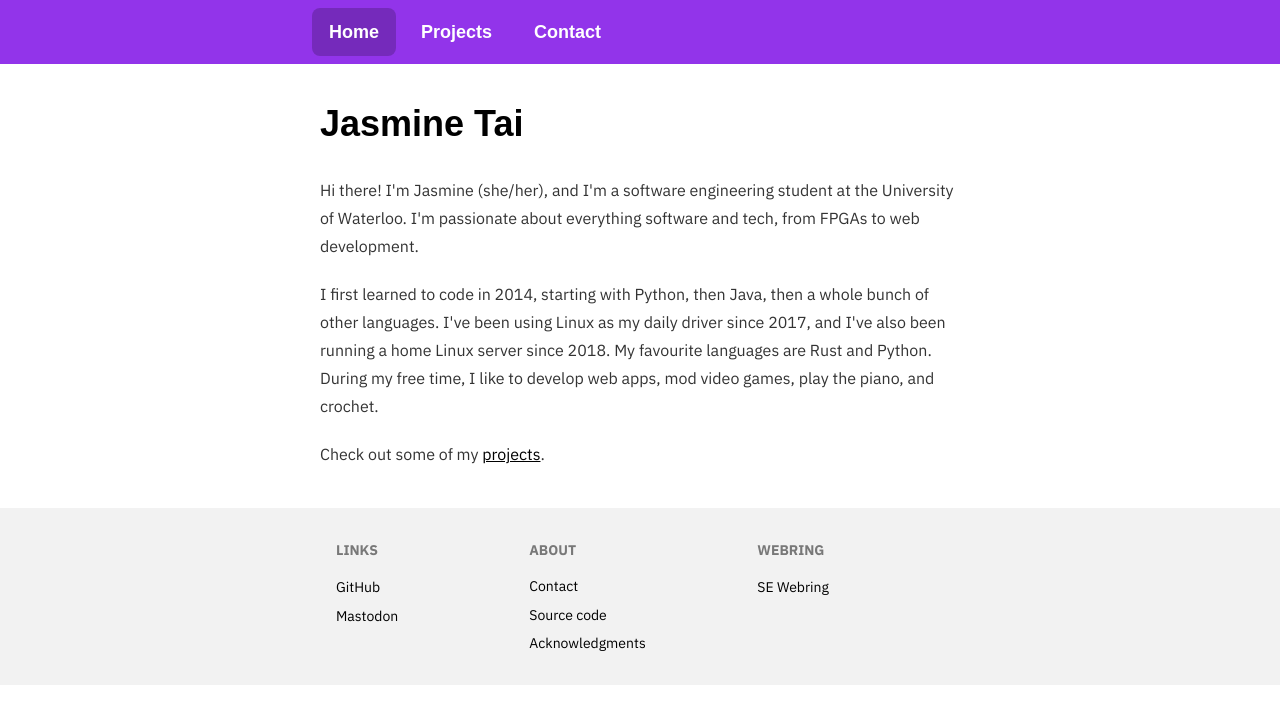
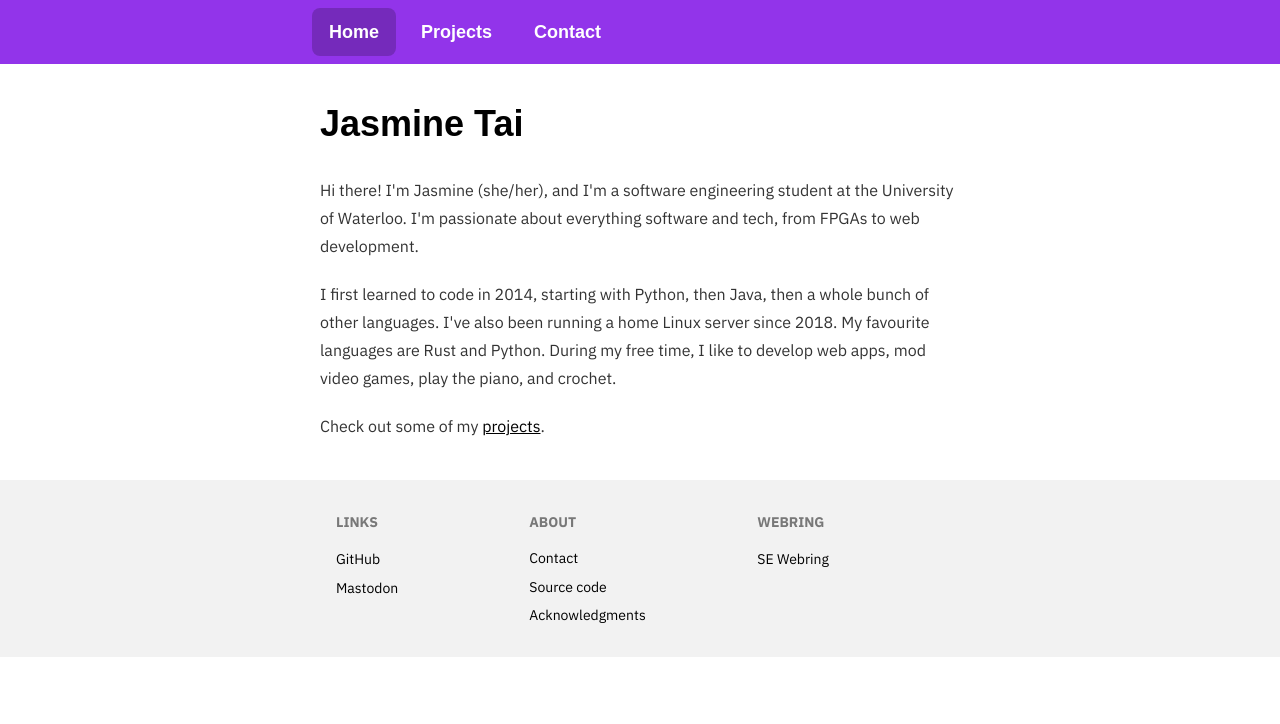
Before and after one commit to j-tai/jtai.ca, a SvelteKit app: page / in a window 1280 px wide. Shown: the top 724 px of the page. Built offline with nearby package versions, Linux system fonts and the light colour scheme; some icons are missing; a web font is replaced by a local one.

Commit message:
Update homepage

```diff
--- a/src/routes/+page.svelte
+++ b/src/routes/+page.svelte
@@ -11,9 +11,9 @@
     </p>
     <p>
         I first learned to code in 2014, starting with Python, then Java, then a whole bunch of
-        other languages. I've been using Linux as my daily driver since 2017, and I've also been
-        running a home Linux server since 2018. My favourite languages are Rust and Python. During
-        my free time, I like to develop web apps, mod video games, play the piano, and crochet.
+        other languages. I've also been running a home Linux server since 2018. My favourite
+        languages are Rust and Python. During my free time, I like to develop web apps, mod video
+        games, play the piano, and crochet.
     </p>
 
     <p>Check out some of my <a href="/projects">projects</a>.</p>
```
